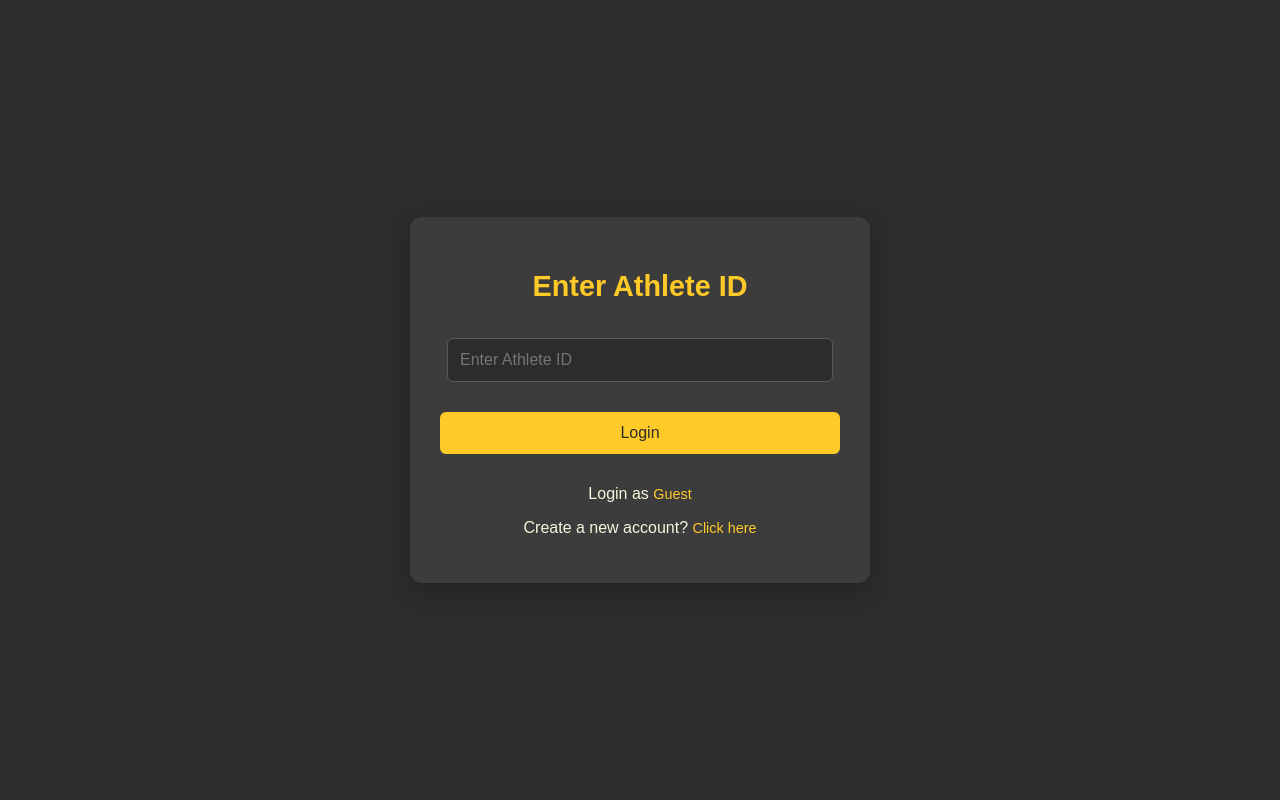
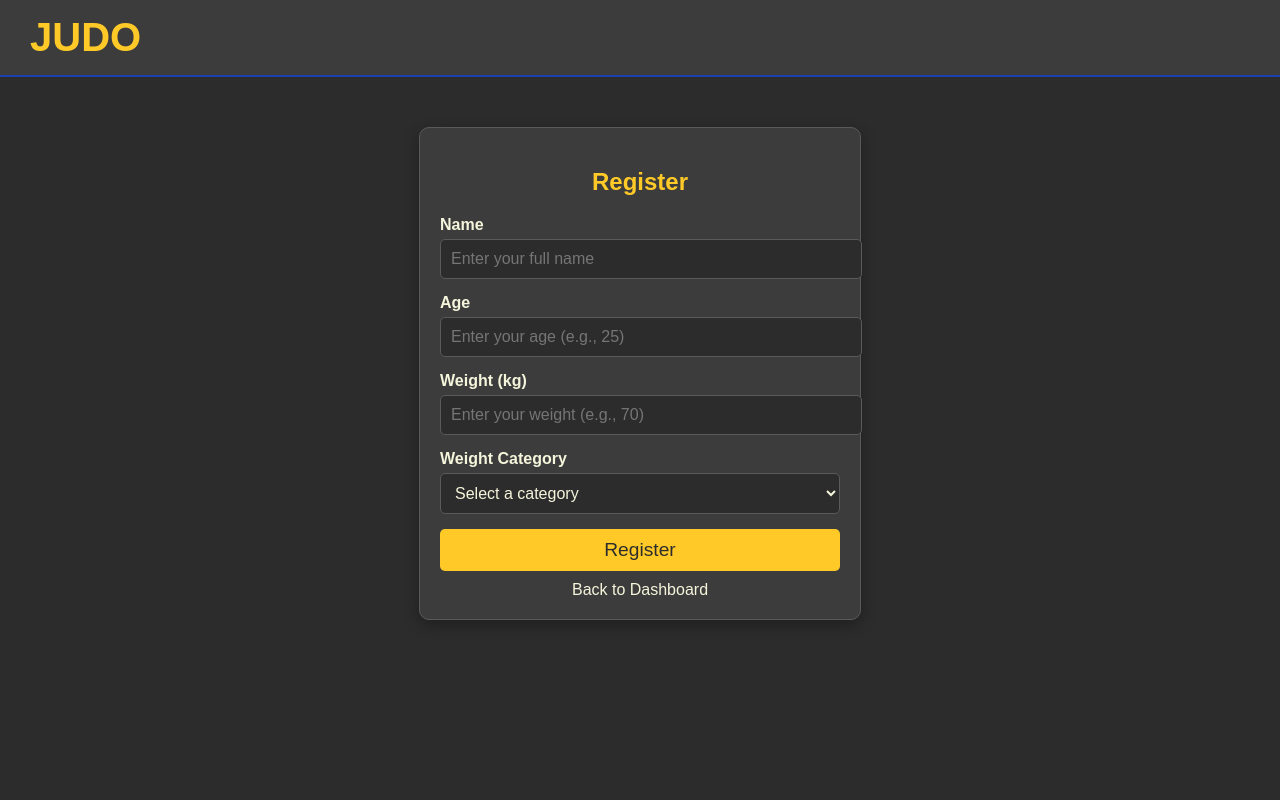
Before and after one commit to FerosC101/JudoManagementApp, a Flask app: page /register in a window 1280 px wide. Run offline with Flask 3, Linux system fonts and the light colour scheme.

Commit message:
updated database

```diff
--- a/src/app.py
+++ b/src/app.py
@@ -1,6 +1,6 @@
 from flask import Flask, render_template, request, redirect, url_for, session, flash
 from src.extension import db
-from src.model import User, Athlete, AthleteTraining, AthleteCompetition, Payment, TrainingPlan, Competition
+from src.model import User, Athlete, TrainingPlan, Competition
 import datetime
 
 app = Flask(__name__, template_folder='templates')
@@ -44,7 +44,6 @@ def login():
 
     return render_template('login.html')
 
-
 # Register Route
 @app.route('/register', methods=['GET', 'POST'])
 def register():
@@ -54,14 +53,18 @@ def register():
         weight = request.form.get('weight')
         weight_category = request.form.get('weight_category')
 
+        # Debugging: Print out the form data
+        print(f"Name: {name}, Age: {age}, Weight: {weight}, Category: {weight_category}")
+
         if not name or not age or not weight or not weight_category:
             flash("All fields are required.", "error")
             return render_template('register.html')
 
+        # Generate unique athlete_id
         athlete_id = Athlete.generate_athlete_id()
 
-        athlete = Athlete(athlete_id=athlete_id, name=name, age=int(age), current_weight=float(weight), weight_category=weight_category)
         try:
+            athlete = Athlete(athlete_id=athlete_id, name=name, age=int(age), current_weight=float(weight), weight_category=weight_category)
             db.session.add(athlete)
             db.session.commit()
 
@@ -73,8 +76,9 @@ def register():
             flash("Registration successful! You can now log in.", "success")
             return redirect(url_for('login'))
         except Exception as e:
-            db.session.rollback()
+            db.session.rollback()  # Rollback on error
             flash(f"Error during registration: {e}", "error")
+            return render_template('register.html')
 
     return render_template('register.html')
 
@@ -94,7 +98,6 @@ def dashboard():
     competitions = Competition.query.all()
 
     return render_template('dashboard.html', athletes=athletes, plans=plans, competitions=competitions)
-
 
 # Admin Dashboard Route
 @app.route('/admin_dashboard')
--- a/src/templates/register.html
+++ b/src/templates/register.html
@@ -3,144 +3,147 @@
 <head>
     <meta charset="UTF-8">
     <meta name="viewport" content="width=device-width, initial-scale=1.0">
-    <title>Login</title>
+    <title>Register</title>
+
     <style>
         body {
             font-family: Arial, sans-serif;
             margin: 0;
-            padding: 0;
+            background: #2c2c2c; /* Deep Gray */
+            color: #f5f5dc; /* Cream */
+        }
+        .navbar {
             display: flex;
-            justify-content: center;
+            justify-content: space-between;
             align-items: center;
-            height: 100vh;
+            padding: 15px 30px;
+            background: #3c3c3c; /* Slightly lighter deep gray */
+            color: #ffca28; /* Mustard Yellow */
+            border-bottom: 2px solid #1e40af; /* Ultramarine */
+        }
+        .navbar h1 {
+            margin: 0;
+            font-size: 2.5rem;
+            color: #ffca28; /* Mustard Yellow */
+        }
+        .form-container {
+            max-width: 400px;
+            margin: 50px auto;
+            background: #3c3c3c; /* Slightly lighter deep gray */
+            padding: 20px;
+            border-radius: 10px;
+            box-shadow: 0 5px 15px rgba(0, 0, 0, 0.3);
+            border: 1px solid #5a5a5a;
+        }
+        .form-container h2 {
+            text-align: center;
+            color: #ffca28; /* Mustard Yellow */
+            margin-bottom: 20px;
+        }
+        .form-group {
+            margin-bottom: 15px;
+        }
+        .form-group label {
+            display: block;
+            margin-bottom: 5px;
+            font-weight: bold;
+        }
+        .form-group input, .form-group select {
+            width: 100%;
+            padding: 10px;
+            background: #2c2c2c; /* Deep Gray */
+            border: 1px solid #5a5a5a;
+            border-radius: 5px;
             color: #f5f5dc; /* Cream */
-            background-color: #2c2c2c; /* Deep Gray */
+            font-size: 1rem;
         }
-
-        .login-container {
-            background: #3c3c3c; /* Slightly lighter deep gray */
-            padding: 30px;
-            border-radius: 12px;
-            box-shadow: 0 8px 20px rgba(0, 0, 0, 0.2);
-            text-align: center;
-            width: 100%;
-            max-width: 400px;
-        }
-
-        .login-container h2 {
-            margin-bottom: 20px;
-            color: #ffca28; /* Mustard Yellow */
-            font-size: 1.8rem;
-        }
-
-        .login-container input {
-            width: 90%;
-            padding: 12px;
-            margin: 15px 0;
-            border-radius: 6px;
-            border: 1px solid #5a5a5a;
+        .form-group input:focus, .form-group select:focus {
             outline: none;
-            font-size: 1rem;
-            background-color: #2c2c2c;
-            color: #f5f5dc;
-        }
-
-        .login-container input:focus {
-            border: 2px solid #1e40af; /* Ultramarine */
+            border-color: #1e40af; /* Ultramarine */
             box-shadow: 0 0 5px rgba(30, 64, 175, 0.7);
         }
-
-        .login-container button {
+        .form-container button {
             width: 100%;
-            padding: 12px;
-            margin: 15px 0;
-            background-color: #ffca28; /* Mustard Yellow */
+            padding: 10px;
+            background: #ffca28; /* Mustard Yellow */
+            border: none;
+            border-radius: 5px;
             color: #2c2c2c; /* Deep Gray */
-            font-size: 1rem;
-            border: none;
-            border-radius: 6px;
+            font-size: 1.2rem;
             cursor: pointer;
-            transition: background-color 0.3s;
+            transition: background 0.3s;
         }
-
-        .login-container button:hover {
-            background-color: #ffb300; /* Slightly darker mustard yellow */
+        .form-container button:hover {
+            background: #ffb300; /* Slightly darker mustard yellow */
         }
-
-        .login-container a {
-            color: #ffca28; /* Mustard Yellow */
+        .form-container .back-link {
+            display: block;
+            text-align: center;
+            margin-top: 10px;
+            color: #f5f5dc; /* Cream */
             text-decoration: none;
-            font-size: 0.9rem;
         }
-
-        .login-container a:hover {
-            text-decoration: underline;
+        .form-container .back-link:hover {
+            color: #1e40af; /* Ultramarine */
         }
-
-        .flash-messages {
-            margin-bottom: 20px;
-            text-align: left;
+        .notification {
+            margin-bottom: 15px;
+            padding: 10px;
+            border-radius: 5px;
+            text-align: center;
+            font-weight: bold;
         }
-
-        .flash {
-            padding: 10px;
-            margin-bottom: 10px;
-            border-radius: 6px;
-            font-size: 0.9rem;
+        .notification.success {
+            background: #28a745; /* Green */
+            color: white;
         }
-
-        .flash.error {
-            background-color: #f8d7da;
-            color: #721c24;
-            border: 1px solid #f5c6cb;
-        }
-
-        .flash.success {
-            background-color: #d4edda;
-            color: #155724;
-            border: 1px solid #c3e6cb;
+        .notification.error {
+            background: #dc3545; /* Red */
+            color: white;
         }
     </style>
 </head>
 <body>
-    <div class="login-container">
-        <h2>Enter Athlete ID</h2>
+    <div class="navbar">
+        <h1>JUDO</h1>
+    </div>
 
-        <!-- Flash Messages -->
-        {% with messages = get_flashed_messages(with_categories=True) %}
-          {% if messages %}
-            <div class="flash-messages">
-              {% for category, message in messages %}
-                <div class="flash {{ category }}">{{ message }}</div>
-              {% endfor %}
-            </div>
-          {% endif %}
+    <div class="form-container">
+        <!-- Notification Section -->
+        {% with messages = get_flashed_messages(with_categories=true) %}
+        {% if messages %}
+            {% for category, message in messages %}
+                <div class="notification {{ category }}">{{ message }}</div>
+            {% endfor %}
+        {% endif %}
         {% endwith %}
 
-        <!-- Login Form -->
-        <form method="POST" action="{{ url_for('login') }}">
-            {% if csrf_token %}
-                <input type="hidden" name="csrf_token" value="{{ csrf_token() }}">
-            {% endif %}
-            <input type="text" name="athlete_id" placeholder="Enter Athlete ID" aria-label="Athlete ID" required>
-            <button type="submit">Login</button>
+        <h2>Register</h2>
+        <form action="/register" method="POST">
+            <div class="form-group">
+                <label for="name">Name</label>
+                <input type="text" id="name" name="name" placeholder="Enter your full name" required>
+            </div>
+            <div class="form-group">
+                <label for="age">Age</label>
+                <input type="number" id="age" name="age" placeholder="Enter your age (e.g., 25)" required>
+            </div>
+            <div class="form-group">
+                <label for="weight">Weight (kg)</label>
+                <input type="number" id="weight" name="weight" placeholder="Enter your weight (e.g., 70)" required>
+            </div>
+            <div class="form-group">
+                <label for="weight-category">Weight Category</label>
+                <select id="weight-category" name="weight_category" required>
+                    <option value="">Select a category</option>
+                    <option value="Lightweight">Lightweight</option>
+                    <option value="Middleweight">Middleweight</option>
+                    <option value="Heavyweight">Heavyweight</option>
+                </select>
+            </div>
+            <button type="submit">Register</button>
         </form>
-        <p>Login as <a href="{{ url_for('guest_view') }}">Guest</a></p>
-        <p>Create a new account? <a href="{{ url_for('register') }}">Click here</a></p>
+        <a href="login.html" class="back-link">Back to Dashboard</a>
     </div>
-
-    <!-- JavaScript to remove flash messages after 5 seconds -->
-    <script>
-        document.addEventListener("DOMContentLoaded", function() {
-            const flashMessages = document.querySelectorAll(".flash");
-            setTimeout(() => {
-                flashMessages.forEach(flash => {
-                    flash.style.transition = "opacity 0.5s";
-                    flash.style.opacity = "0";
-                    setTimeout(() => flash.remove(), 500); // Remove element after fade-out
-                });
-            }, 5000); // 5 seconds delay
-        });
-    </script>
 </body>
 </html>
```
Also changed, not shown: src/templates/login.html (line endings or trailing spaces).
